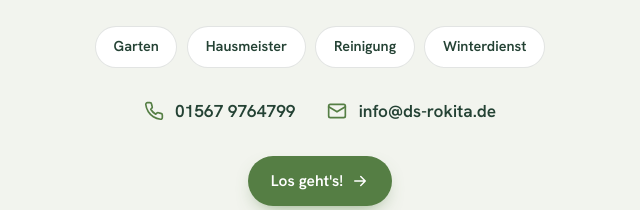
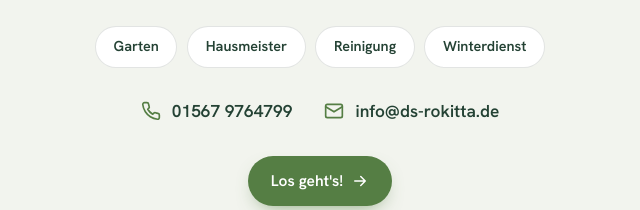
Before and after one commit to mem48960-bot/knnjop, a plain HTML site: page index.html in a window 1280 px wide. Shown: the part 3510-3720 px from the top of the page, 320-960 px from the left. Drawn offline with nearby package versions, Linux system fonts and the light colour scheme.

Commit message:
Fix email address typo in index.html

```diff
--- a/index.html
+++ b/index.html
@@ -371,7 +371,7 @@
         </a>
         <a href="mailto:info@ds-rokitta.de">
           <svg viewBox="0 0 24 24" fill="none" stroke="currentColor" stroke-width="2" stroke-linecap="round" stroke-linejoin="round"><rect x="2" y="4" width="20" height="16" rx="2"/><path d="m22 7-10 6L2 7"/></svg>
-          info@ds-rokita.de
+          info@ds-rokitta.de
         </a>
       </div>
       <a href="#kontakt" class="btn btn-primary">Los geht's!
```
